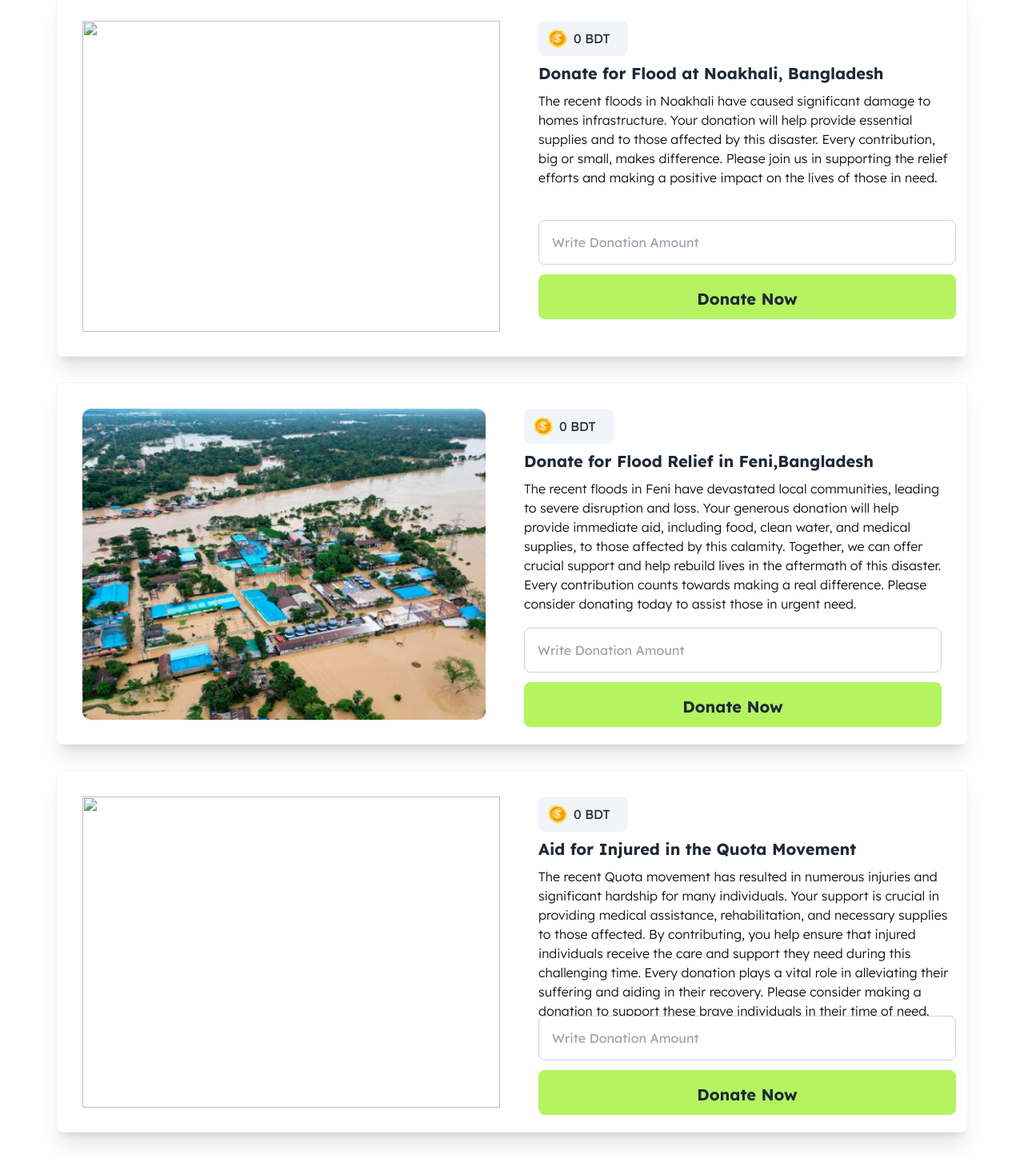
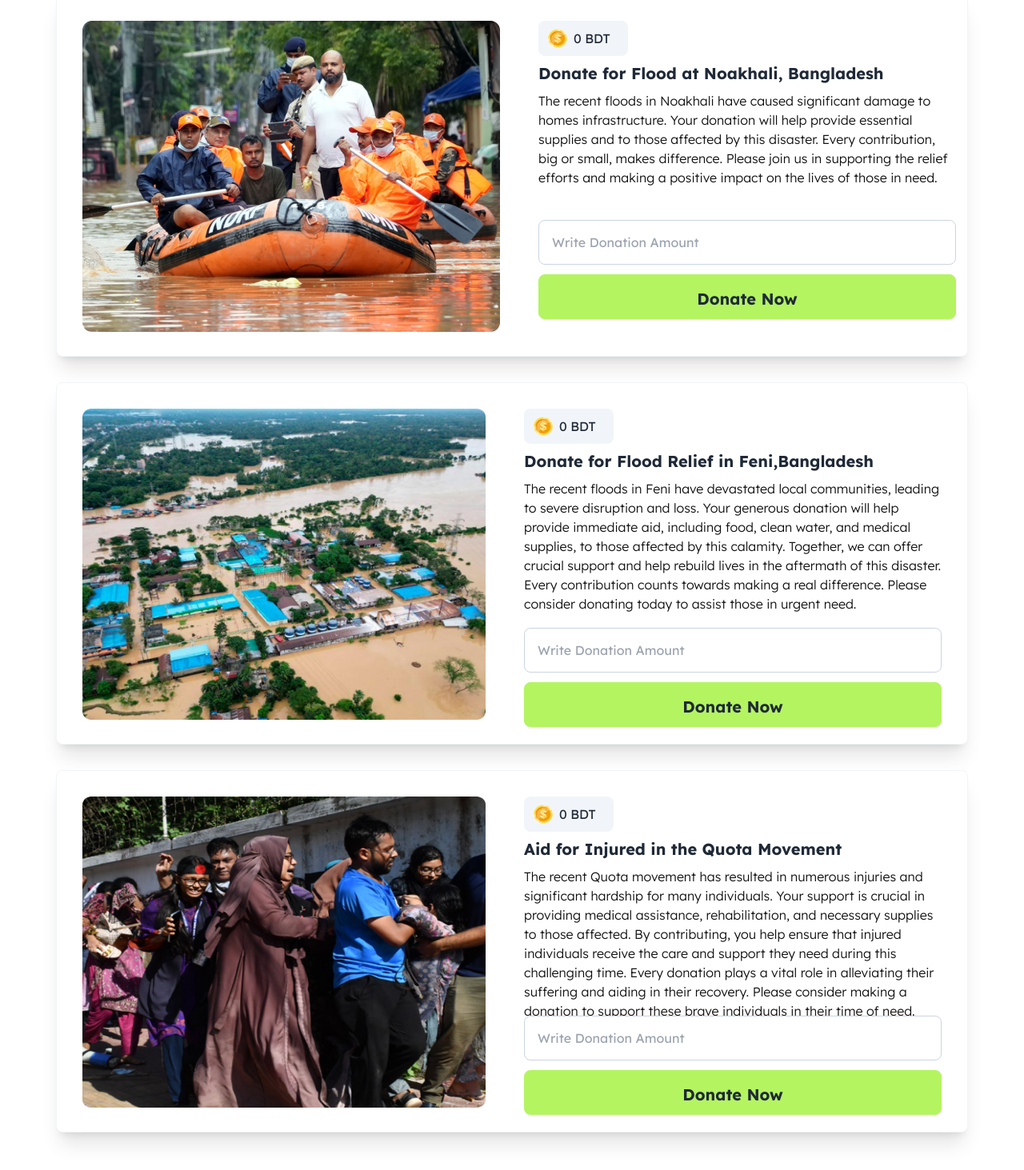
Before and after one commit to yasinarafathue/assignment-5-repo, a plain HTML site: page index.html in a window 1280 px wide. Shown: the part 335-1798 px from the top of the page at 80% size. Drawn offline with nearby package versions, Linux system fonts and the light colour scheme; the site is published under a folder, as on GitHub Pages, so addresses that start at the root find nothing.

Commit message:
added changing html files

```diff
--- a/index.html
+++ b/index.html
@@ -100,7 +100,7 @@ header.scrolled nav{
 <!-- 1st card option -->
 
 <div class="md:flex md:w-[1140px] md:h-[453px] md:mb-0 mb-8 w-[420px] h-[820px] p-8 bg-[#FFFFFF] border  border-slate-100 rounded-lg shadow-xl md:mt-8 mt-8">
-    <img class="md:w-[522px] md:h-[389px] w-[352px] h-[250px]" src="/assets/noakhali.png" alt="">
+    <img class="md:w-[522px] md:h-[389px] w-[352px] h-[250px]" src="./assets/noakhali.png" alt="">
 
     <div  class="md:w-[522px] md:h-[389px] w-[352px] h-[220px] md:ml-12 md:mt-0 mt-5">
 
@@ -178,7 +178,7 @@ header.scrolled nav{
 <!-- 3rd card option -->
 
 <div class="md:flex md:w-[1140px] md:h-[453px] md:mb-0 mb-8 w-[420px] h-[900px] p-8 bg-[#FFFFFF] border  border-slate-100 rounded-lg shadow-xl md:mt-8">
-    <img class="md:w-[522px] md:h-[389px] w-[352px] h-[250px]" src="/assets/quota-protest.png" alt="">
+    <img class="md:w-[522px] md:h-[389px] w-[352px] h-[250px]" src="./assets/quota-protest.png" alt="">
 
     <div  class="md:w-[522px] md:h-[389px] w-[352px] h-[220px] md:ml-12 md:mt-0 mt-5">
 
```
